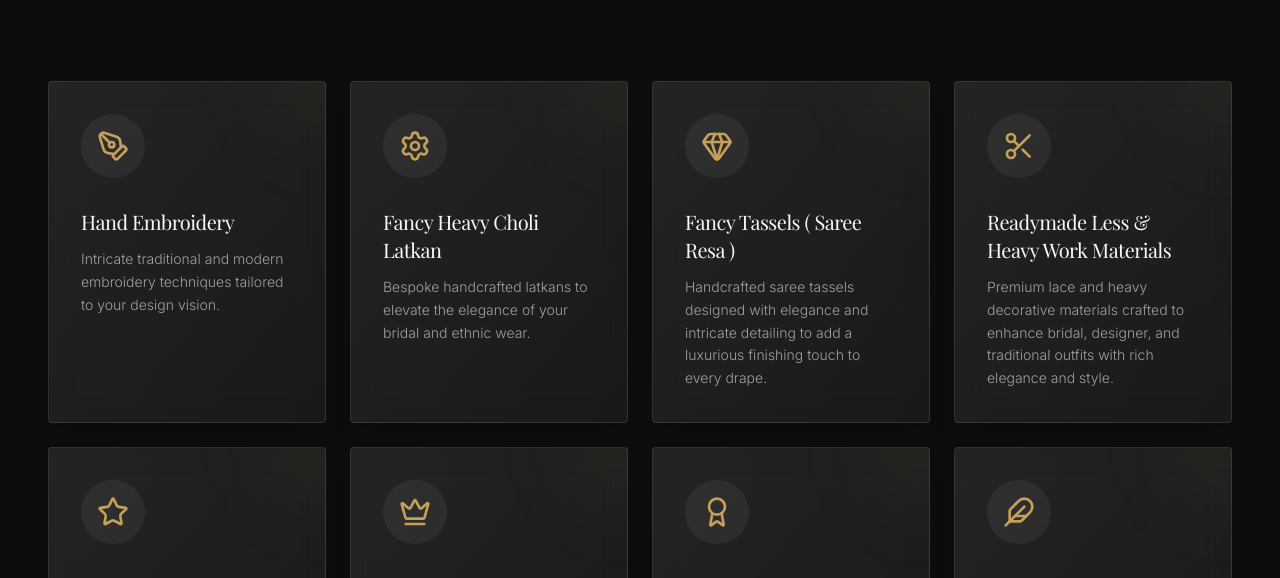
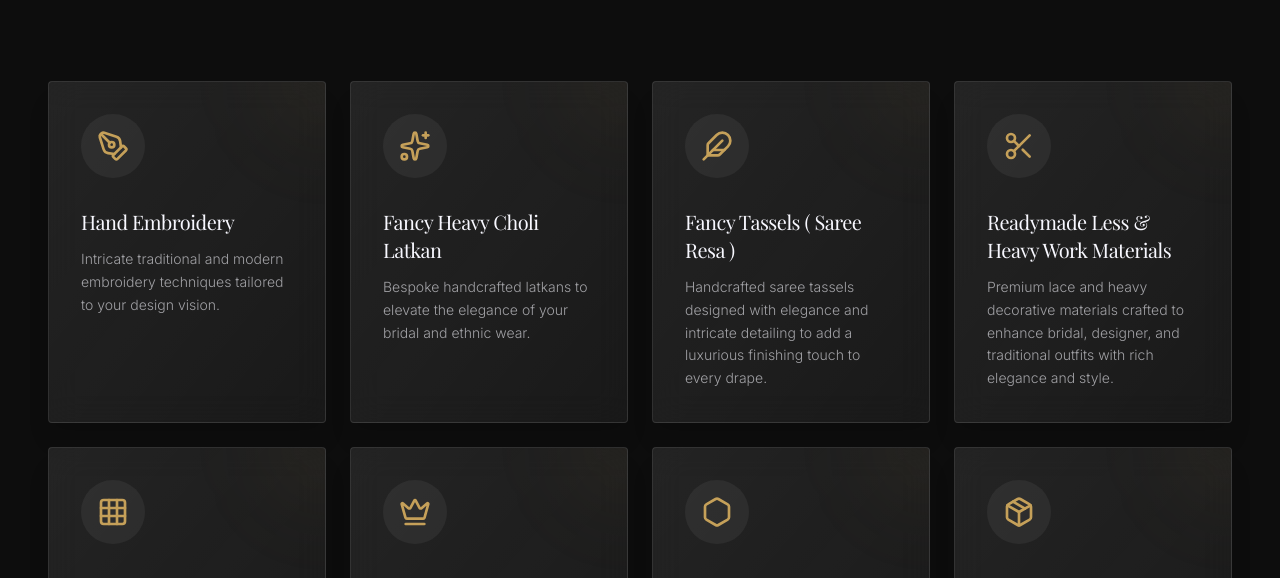
Before and after one commit to dhruvmochi209-cyber/thecrafthouse, a React (Vite) app: page / in a window 1280 px wide. Shown: the part 1916-2494 px from the top of the page. Built offline with nearby package versions, Linux system fonts and the light colour scheme; a web font is replaced by a local one.

Commit message:
updated services section icon

```diff
--- a/src/sections/Services.jsx
+++ b/src/sections/Services.jsx
@@ -1,5 +1,5 @@
 import { motion } from 'framer-motion';
-import { Scissors, Star, Gem, Crown, Feather, Settings, Award, PenTool } from 'lucide-react';
+import { PenTool, Sparkles, Feather, Scissors, Grid, Crown, Hexagon, Package } from 'lucide-react';
 
 const servicesList = [
   {
@@ -8,12 +8,12 @@ const servicesList = [
     desc: "Intricate traditional and modern embroidery techniques tailored to your design vision."
   },
   {
-    icon: <Settings size={32} className="text-luxury-gold" />,
+    icon: <Sparkles size={32} className="text-luxury-gold" />,
     title: "Fancy Heavy  Choli Latkan",
     desc: "Bespoke handcrafted latkans to elevate the elegance of your bridal and ethnic wear."
   },
   {
-    icon: <Gem size={32} className="text-luxury-gold" />,
+    icon: <Feather size={32} className="text-luxury-gold" />,
     title: "Fancy Tassels ( Saree Resa ) ",
     desc: "Handcrafted saree tassels designed with elegance and intricate detailing to add a luxurious finishing touch to every drape."
   },
@@ -23,7 +23,7 @@ const servicesList = [
     desc: "Premium lace and heavy decorative materials crafted to enhance bridal, designer, and traditional outfits with rich elegance and style."
   },
   {
-    icon: <Star size={32} className="text-luxury-gold" />,
+    icon: <Grid size={32} className="text-luxury-gold" />,
     title: "Khat Work",
     desc: "Authentic aari and khat work performed by master craftsmen on traditional frames."
   },
@@ -33,12 +33,12 @@ const servicesList = [
     desc: "Personalized embellishments to make your bridal ensemble truly one-of-a-kind."
   },
   {
-    icon: <Award size={32} className="text-luxury-gold" />,
+    icon: <Hexagon size={32} className="text-luxury-gold" />,
     title: "Mirror Work ",
     desc: "Beautiful handcrafted mirror work designed with intricate patterns and sparkling details to create a vibrant and traditional ethnic look."
   },
   {
-    icon: <Feather size={32} className="text-luxury-gold" />,
+    icon: <Package size={32} className="text-luxury-gold" />,
     title: "Materials",
     desc: "Beautiful handcrafted mirror work designed with intricate patterns and sparkling details to create a vibrant and traditional ethnic look "
   }
```
